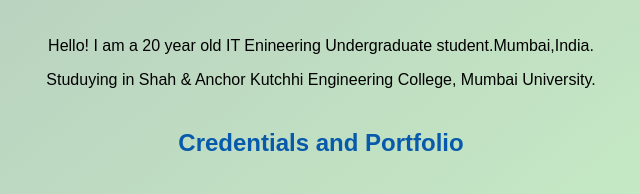
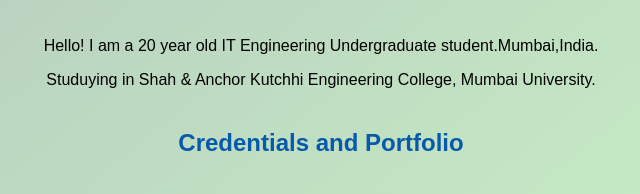
Before and after one commit to shruti2109/shruti2109.github.io, a plain HTML site: page index.html in a window 1280 px wide. Shown: the part 523-717 px from the top of the page, 319-959 px from the left. Drawn offline with Linux system fonts and the light colour scheme.

Commit message:
Update index.html

```diff
--- a/index.html
+++ b/index.html
@@ -18,7 +18,7 @@
     <img src="images\portal.jpg" width="50%" alt="banner" title="image"    >
     <h1>Shruti Nair's Portal</h1>
     <h2> About Me</h2>
-    <p> Hello! I am a 20 year old  IT Enineering Undergraduate student.Mumbai,India.</p>
+    <p> Hello! I am a 20 year old  IT Engineering Undergraduate student.Mumbai,India.</p>
     <P>Studuying in Shah & Anchor Kutchhi Engineering College, Mumbai University.</P>
     <h2>Credentials and Portfolio</h2>
 
```
